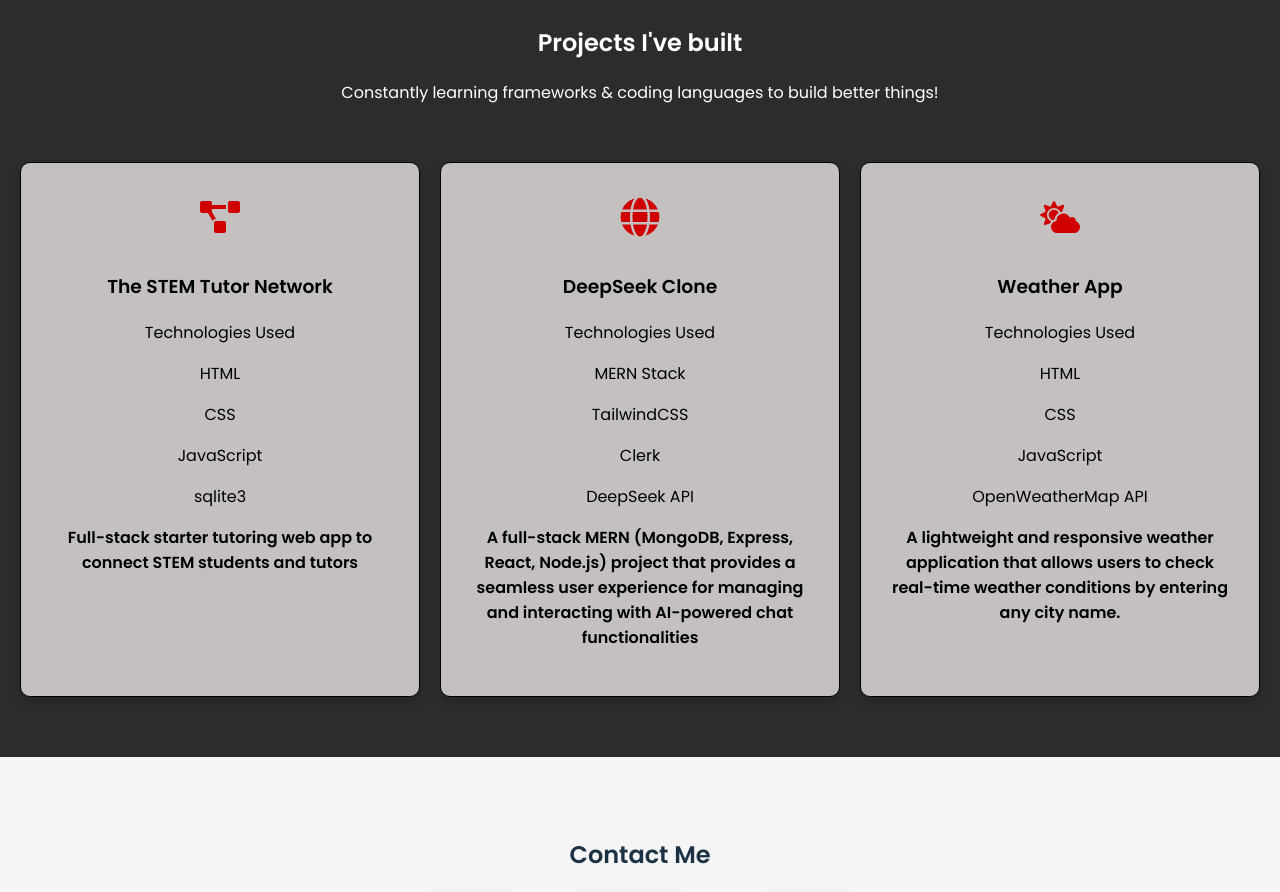
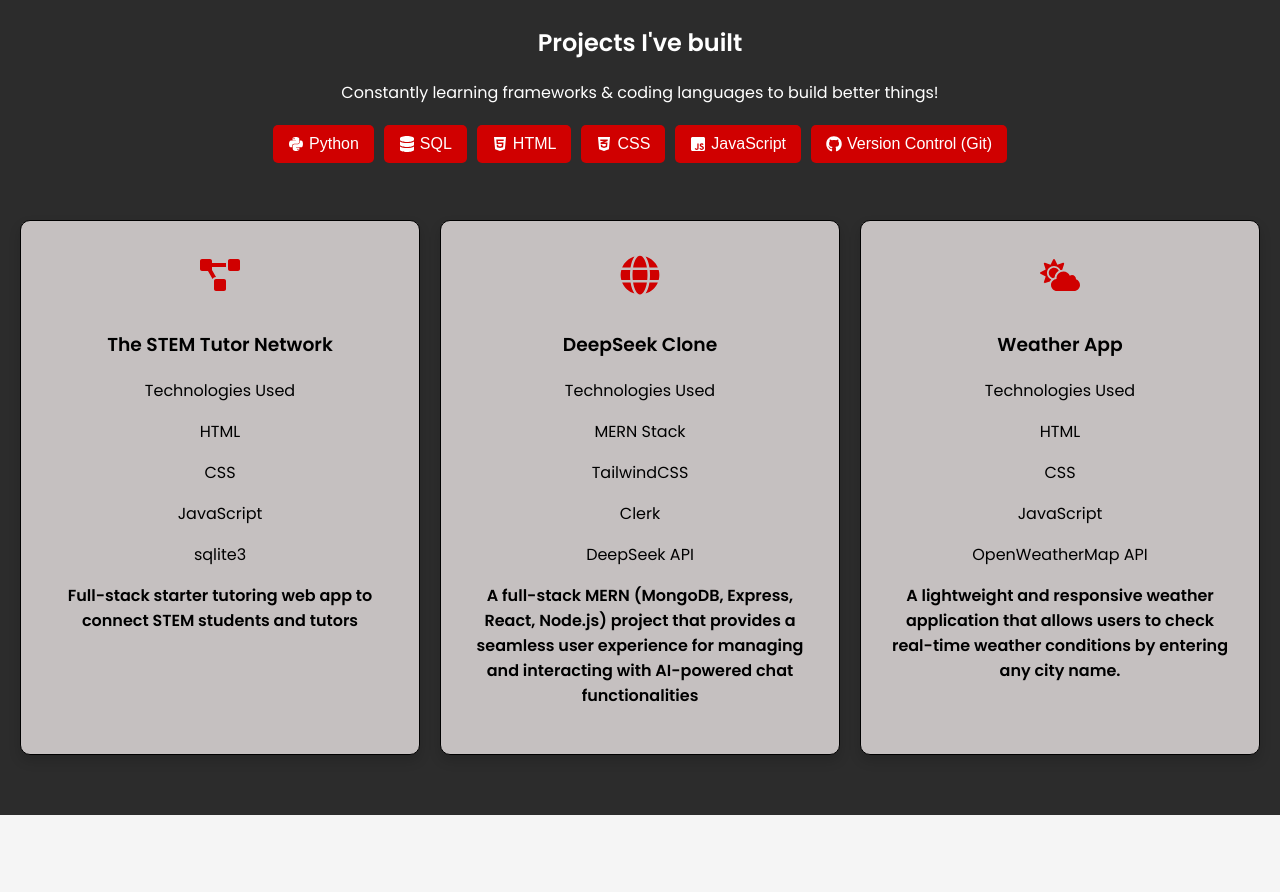
Before and after one commit to rxghavc/portfolio-website, a React (Create React App) app: page / in a window 1280 px wide. Shown: the part 1860-2752 px from the top of the page. Built offline with nearby package versions, Linux system fonts and the light colour scheme; the HTML template or start-up script is replaced by a standard one.

Commit message:
added functionality for projects section

```diff
--- a/src/components/Projects.css
+++ b/src/components/Projects.css
@@ -36,3 +36,38 @@ body.dark-mode .subject-cards .card {
 .card p:last-of-type {
     font-weight: bold; /* Make the last <p> element (description) bolder */
   }
+
+/* Add styles for the code-language-buttons */
+.code-language-buttons {
+  margin-top: 20px;
+  display: flex;
+  gap: 10px;
+  justify-content: center;
+}
+
+.code-language-buttons .cl-button {
+  display: flex;
+  align-items: center;
+  gap: 5px;
+  padding: 10px 15px;
+  font-size: 16px;
+  color: #fff;
+  background-color: #D00000;
+  border: none;
+  border-radius: 5px;
+  cursor: pointer;
+  transition: background-color 0.3s ease, color 0.3s ease;
+}
+
+.code-language-buttons .cl-button:hover {
+  background-color: #800000;
+}
+
+body.dark-mode .code-language-buttons .cl-button {
+  background-color: #4AF626;
+  color: black;
+}
+
+body.dark-mode .code-language-buttons .cl-button:hover {
+  background-color: #239B13;
+}
--- a/src/components/Projects.js
+++ b/src/components/Projects.js
@@ -1,6 +1,16 @@
-import React from 'react';
-import './Projects.css';
-import { FaGlobe, FaCloudSun, FaProjectDiagram } from 'react-icons/fa';
+import React from "react";
+import "./Projects.css";
+import {
+  FaGlobe,
+  FaCloudSun,
+  FaProjectDiagram,
+  FaPython,
+  FaDatabase,
+  FaHtml5,
+  FaCss3Alt,
+  FaJsSquare,
+  FaGithub,
+} from "react-icons/fa";
 
 const Projects = () => {
   const subjects = [
@@ -8,27 +18,55 @@ const Projects = () => {
       icon: <FaProjectDiagram />,
       title: "The STEM Tutor Network",
       technologies: ["HTML", "CSS", "JavaScript", "sqlite3"],
-        description: "Full-stack starter tutoring web app to connect STEM students and tutors"
+      description:
+        "Full-stack starter tutoring web app to connect STEM students and tutors",
     },
     {
       icon: <FaGlobe />,
       title: "DeepSeek Clone",
       technologies: ["MERN Stack", "TailwindCSS", "Clerk", "DeepSeek API"],
-        description: "A full-stack MERN (MongoDB, Express, React, Node.js) project that provides a seamless user experience for managing and interacting with AI-powered chat functionalities"
+      description:
+        "A full-stack MERN (MongoDB, Express, React, Node.js) project that provides a seamless user experience for managing and interacting with AI-powered chat functionalities",
     },
     {
       icon: <FaCloudSun />,
       title: "Weather App",
       technologies: ["HTML", "CSS", "JavaScript", "OpenWeatherMap API"],
-        description: "A lightweight and responsive weather application that allows users to check real-time weather conditions by entering any city name."
-      }
+      description:
+        "A lightweight and responsive weather application that allows users to check real-time weather conditions by entering any city name.",
+    },
   ];
 
   return (
     <section className="projects" id="projects">
       <h2>Projects I've built</h2>
-      <p>Constantly learning frameworks & coding languages to build better things!</p>
-      <p><br /></p>
+      <p>
+        Constantly learning frameworks & coding languages to build better
+        things!
+      </p>
+      <div className="code-language-buttons">
+        <button className="cl-button">
+          <FaPython /> Python
+        </button>
+        <button className="cl-button">
+          <FaDatabase /> SQL
+        </button>
+        <button className="cl-button">
+          <FaHtml5 /> HTML
+        </button>
+        <button className="cl-button">
+          <FaCss3Alt /> CSS
+        </button>
+        <button className="cl-button">
+          <FaJsSquare /> JavaScript
+        </button>
+        <button className="cl-button">
+          <FaGithub /> Version Control (Git)
+        </button>
+      </div>
+      <p>
+        <br />
+      </p>
       <div className="subject-cards">
         {subjects.map((subject, index) => (
           <div className="card fade-in" key={index}>
```
Lines whose indentation alone changed are shown as unchanged.
